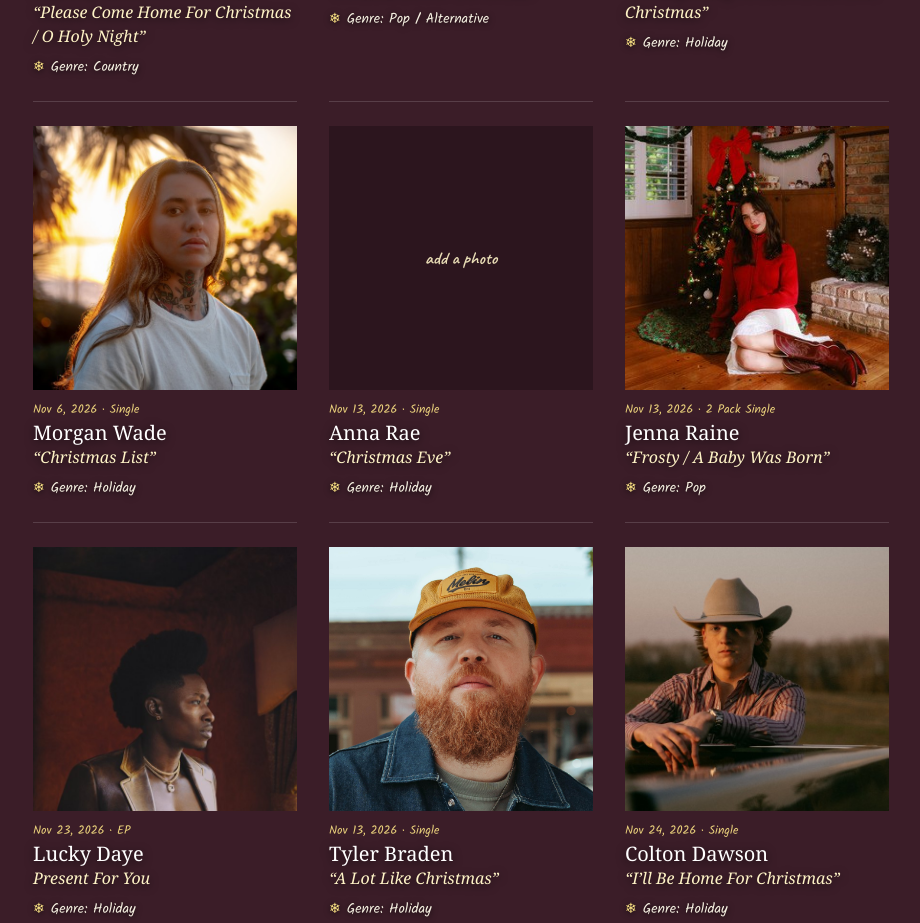
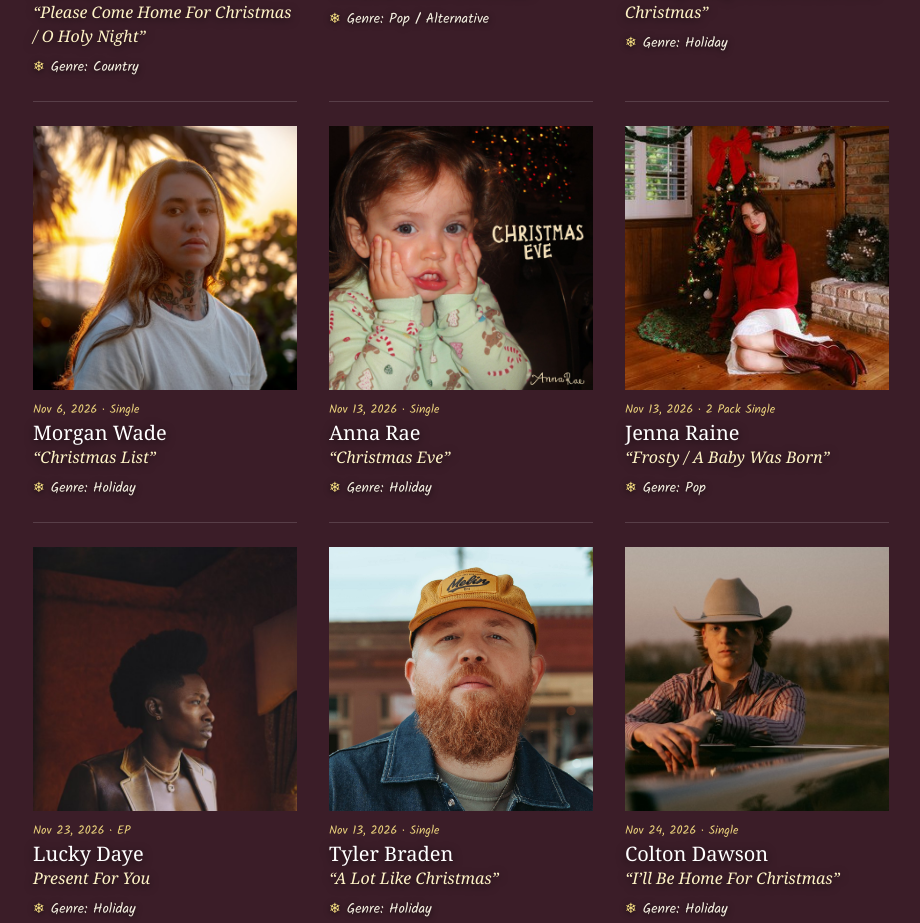
Before and after one commit to reneeworkman-dot/warner-2026-holiday-releases, a React (Vite) app: page / in a window 1280 px wide. Shown: the part 1145-2068 px from the top of the page, without its empty margins (179-1099 px from the left). Built offline with nearby package versions, Linux system fonts and the light colour scheme; a web font is replaced by a local one.

Commit message:
Add Anna Rae's Christmas Eve cover.

```diff
--- a/src/data/catalogFull.ts
+++ b/src/data/catalogFull.ts
@@ -92,6 +92,7 @@ export const newReleases: Release[] = [
   },
   {
     id: 'anna-rae-eve',
+    coverImage: 'covers/anna-rae-eve.jpg',
     artist: 'Anna Rae',
     title: '“Christmas Eve”',
     format: 'Single',
```
Also changed, not shown: public/covers/anna-rae-eve.jpg (added).
